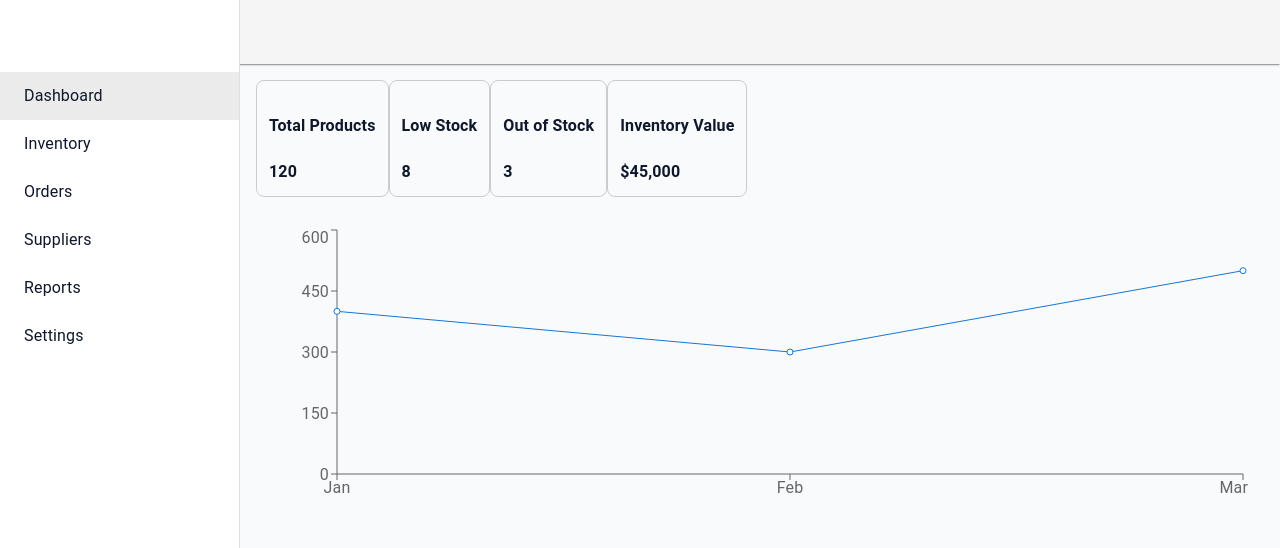
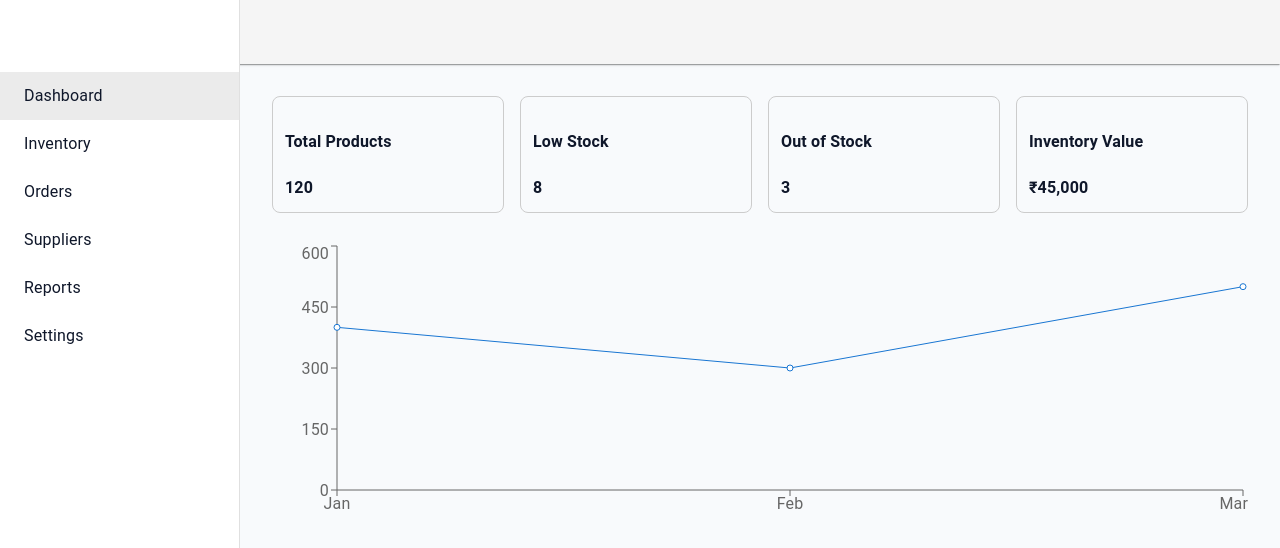
Before and after one commit to 1mVivek/inventory-frontend, a React (Vite) app: page /#/ in a window 1280 px wide. Shown: the top 548 px of the page. Built offline with nearby package versions, Linux system fonts and the light colour scheme; no server answers; sample sign-in values are in the browser's storage.

Commit message:
Update Dashboard.jsx

```diff
--- a/src/pages/Dashboard.jsx
+++ b/src/pages/Dashboard.jsx
@@ -1,7 +1,12 @@
 import { Grid } from "@mui/material";
 import KPI from "../components/KPI";
 import {
-  LineChart, Line, XAxis, YAxis, Tooltip, ResponsiveContainer
+  LineChart,
+  Line,
+  XAxis,
+  YAxis,
+  Tooltip,
+  ResponsiveContainer
 } from "recharts";
 
 const data = [
@@ -12,14 +17,26 @@ const data = [
 
 export default function Dashboard() {
   return (
-    <Grid container spacing={2} padding={2}>
-      <KPI title="Total Products" value="120" />
-      <KPI title="Low Stock" value="8" />
-      <KPI title="Out of Stock" value="3" />
-      <KPI title="Inventory Value" value="$45,000" />
+    <Grid container spacing={2} sx={{ p: 2 }}>
 
-      <Grid item xs={12} height={300}>
-        <ResponsiveContainer>
+      <Grid item xs={12} sm={6} md={3}>
+        <KPI title="Total Products" value="120" />
+      </Grid>
+
+      <Grid item xs={12} sm={6} md={3}>
+        <KPI title="Low Stock" value="8" />
+      </Grid>
+
+      <Grid item xs={12} sm={6} md={3}>
+        <KPI title="Out of Stock" value="3" />
+      </Grid>
+
+      <Grid item xs={12} sm={6} md={3}>
+        <KPI title="Inventory Value" value="₹45,000" />
+      </Grid>
+
+      <Grid item xs={12} sx={{ height: 300 }}>
+        <ResponsiveContainer width="100%" height="100%">
           <LineChart data={data}>
             <XAxis dataKey="month" />
             <YAxis />
@@ -28,6 +45,7 @@ export default function Dashboard() {
           </LineChart>
         </ResponsiveContainer>
       </Grid>
+
     </Grid>
   );
 }
```
